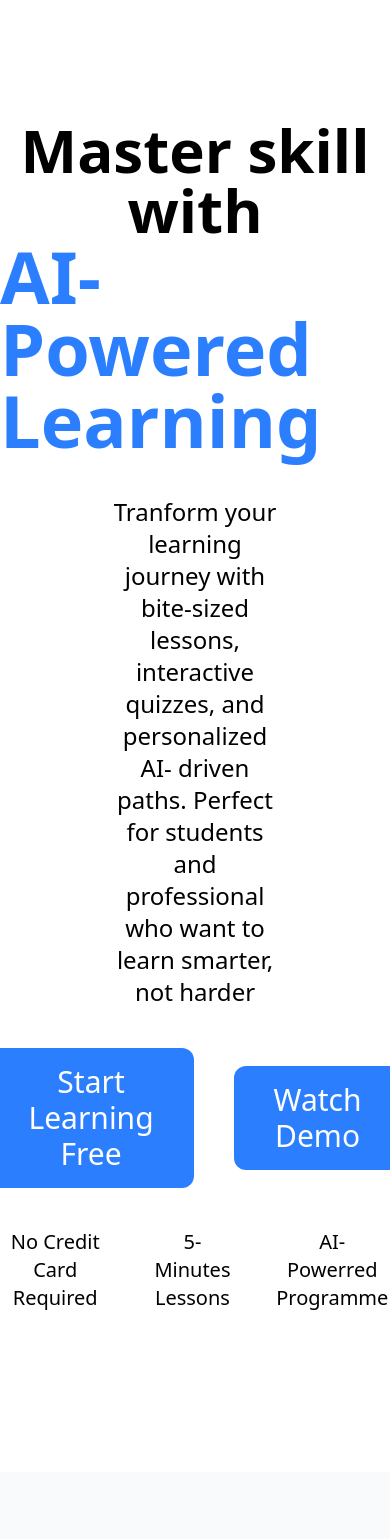
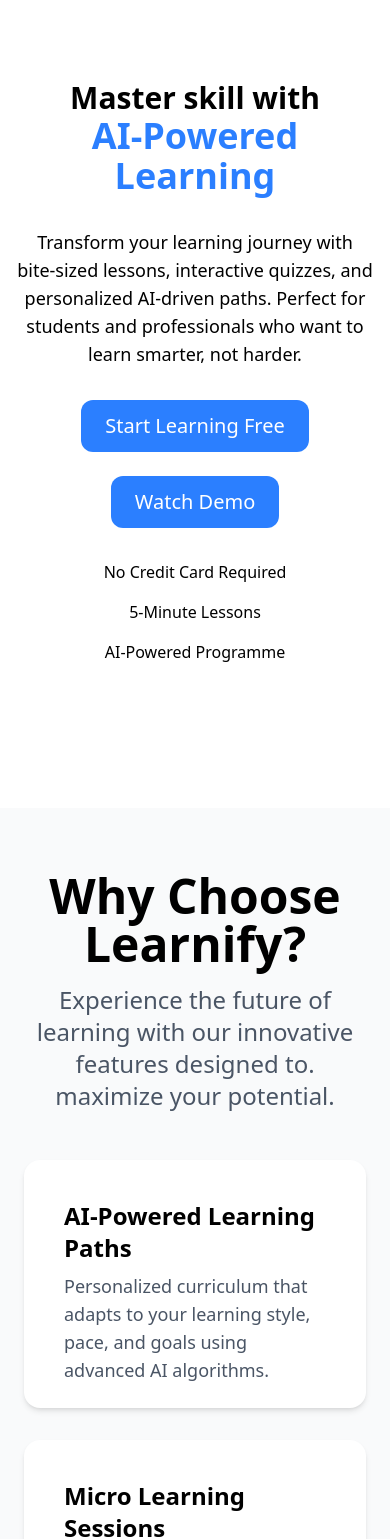
Before and after one commit to webteamaleadvinit-dotcom/learnify, a React (Vite) app: page / in a window 390 px wide. Shown: the top 1539 px of the page. Built offline with nearby package versions, Linux system fonts and the light colour scheme.

Commit message:
make the hero responsive

```diff
--- a/src/components/Hero.jsx
+++ b/src/components/Hero.jsx
@@ -1,31 +1,79 @@
+// import React from 'react'
+
+// const Hero = () => {
+//   return (
+//     <div>
+//       <div className='hero'>
+//         <div className='hero-content   w-full flex justify-center items-center flex-col gap-10 pt-30 pb-20'>
+//           <div className='hero-content-heading '>
+//             <h1 className='text-6xl font-bold text-center'>Master skill  with</h1>
+//             <h1 className='text-7xl font-bold text-blue-500'>AI-Powered Learning</h1>
+//           </div>
+//           <div className='hero-content-subheading flex justify-center items-center '>
+//             <h2 className='w-[45%] mx-auto text-2xl text-center '>Tranform your learning journey with bite-sized lessons, interactive quizzes, and personalized AI- driven paths. Perfect for students and professional who want to learn smarter, not harder </h2>
+//           </div>
+
+//           <div className="buttons flex items-center gap-10">
+//             <button className='bg-blue-500 px-10 py-4 rounded-xl text-3xl text-white'>Start Learning Free</button>
+//             <button className='bg-blue-500 px-10 py-4 rounded-xl text-3xl text-white'>Watch Demo</button>
+//           </div>
+
+//           <div className="hero-content-extra flex items-center gap-10">
+//             <h2 className='text-xl text-center'>No Credit Card Required</h2>
+//             <h2 className='text-xl text-center'>5-Minutes Lessons</h2>
+//             <h2 className='text-xl text-center'>AI- Powerred Programme</h2>
+
+//           </div>
+//         </div>
+
+//       </div>
+//     </div>
+//   )
+// }
+
+// export default Hero
 import React from 'react'
 
 const Hero = () => {
   return (
-    <div>
-      <div className='hero'>
-        <div className='hero-content   w-full flex justify-center items-center flex-col gap-10 pt-30 pb-20'>
-          <div className='hero-content-heading '>
-            <h1 className='text-6xl font-bold text-center'>Master skill  with</h1>
-            <h1 className='text-7xl font-bold text-blue-500'>AI-Powered Learning</h1>
-          </div>
-          <div className='hero-content-subheading flex justify-center items-center '>
-            <h2 className='w-[45%] mx-auto text-2xl text-center '>Tranform your learning journey with bite-sized lessons, interactive quizzes, and personalized AI- driven paths. Perfect for students and professional who want to learn smarter, not harder </h2>
-          </div>
+    <div className="hero px-4">
+      <div className="hero-content w-full flex flex-col justify-center items-center gap-8 pt-20 pb-16">
 
-          <div className="buttons flex items-center gap-10">
-            <button className='bg-blue-500 px-10 py-4 rounded-xl text-3xl text-white'>Start Learning Free</button>
-            <button className='bg-blue-500 px-10 py-4 rounded-xl text-3xl text-white'>Watch Demo</button>
-          </div>
-
-          <div className="hero-content-extra flex items-center gap-10">
-            <h2 className='text-xl text-center'>No Credit Card Required</h2>
-            <h2 className='text-xl text-center'>5-Minutes Lessons</h2>
-            <h2 className='text-xl text-center'>AI- Powerred Programme</h2>
-
-          </div>
+        {/* Heading */}
+        <div className="hero-content-heading text-center">
+          <h1 className="text-3xl sm:text-4xl md:text-5xl lg:text-6xl font-bold">
+            Master skill with
+          </h1>
+          <h1 className="text-4xl sm:text-5xl md:text-6xl lg:text-7xl font-bold text-blue-500">
+            AI-Powered Learning
+          </h1>
         </div>
 
+        {/* Subheading */}
+        <div className="hero-content-subheading flex justify-center items-center">
+          <h2 className="w-full md:w-3/4 lg:w-1/2 mx-auto text-lg sm:text-xl md:text-2xl text-center">
+            Transform your learning journey with bite-sized lessons, interactive quizzes,
+            and personalized AI-driven paths. Perfect for students and professionals
+            who want to learn smarter, not harder.
+          </h2>
+        </div>
+
+        {/* Buttons */}
+        <div className="buttons flex flex-col sm:flex-row items-center gap-6">
+          <button className="bg-blue-500 px-6 sm:px-10 py-3 sm:py-4 rounded-xl text-xl sm:text-2xl md:text-3xl text-white">
+            Start Learning Free
+          </button>
+          <button className="bg-blue-500 px-6 sm:px-10 py-3 sm:py-4 rounded-xl text-xl sm:text-2xl md:text-3xl text-white">
+            Watch Demo
+          </button>
+        </div>
+
+        {/* Extra Info */}
+        <div className="hero-content-extra flex flex-col sm:flex-row items-center gap-4 sm:gap-10 text-center">
+          <h2 className="text-base sm:text-lg md:text-xl">No Credit Card Required</h2>
+          <h2 className="text-base sm:text-lg md:text-xl">5-Minute Lessons</h2>
+          <h2 className="text-base sm:text-lg md:text-xl">AI-Powered Programme</h2>
+        </div>
       </div>
     </div>
   )
```
